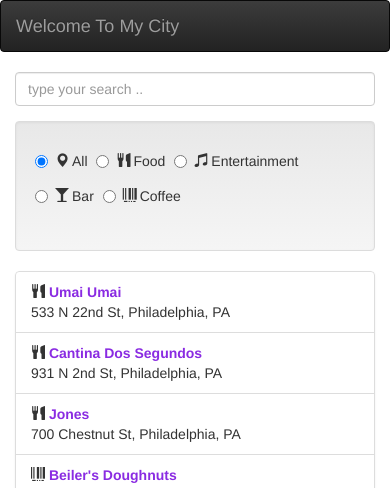
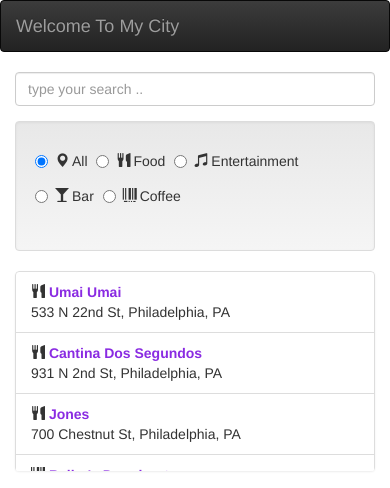
Before and after one commit to harikrish00/neighborhood-map, a PHP site: page /index.html in a window 390 px wide. Shown: the top 488 px of the page. Run offline with PHP 8.4, Linux system fonts and the light colour scheme; some libraries are stand-ins or nearby versions.

Commit message:
make select list responsive

```diff
--- a/css/styles.css
+++ b/css/styles.css
@@ -32,6 +32,10 @@
 .map {
   height: 300px;
 }
+
+#selectable {
+  height:200px;
+}
 }
 
 #map {
```
